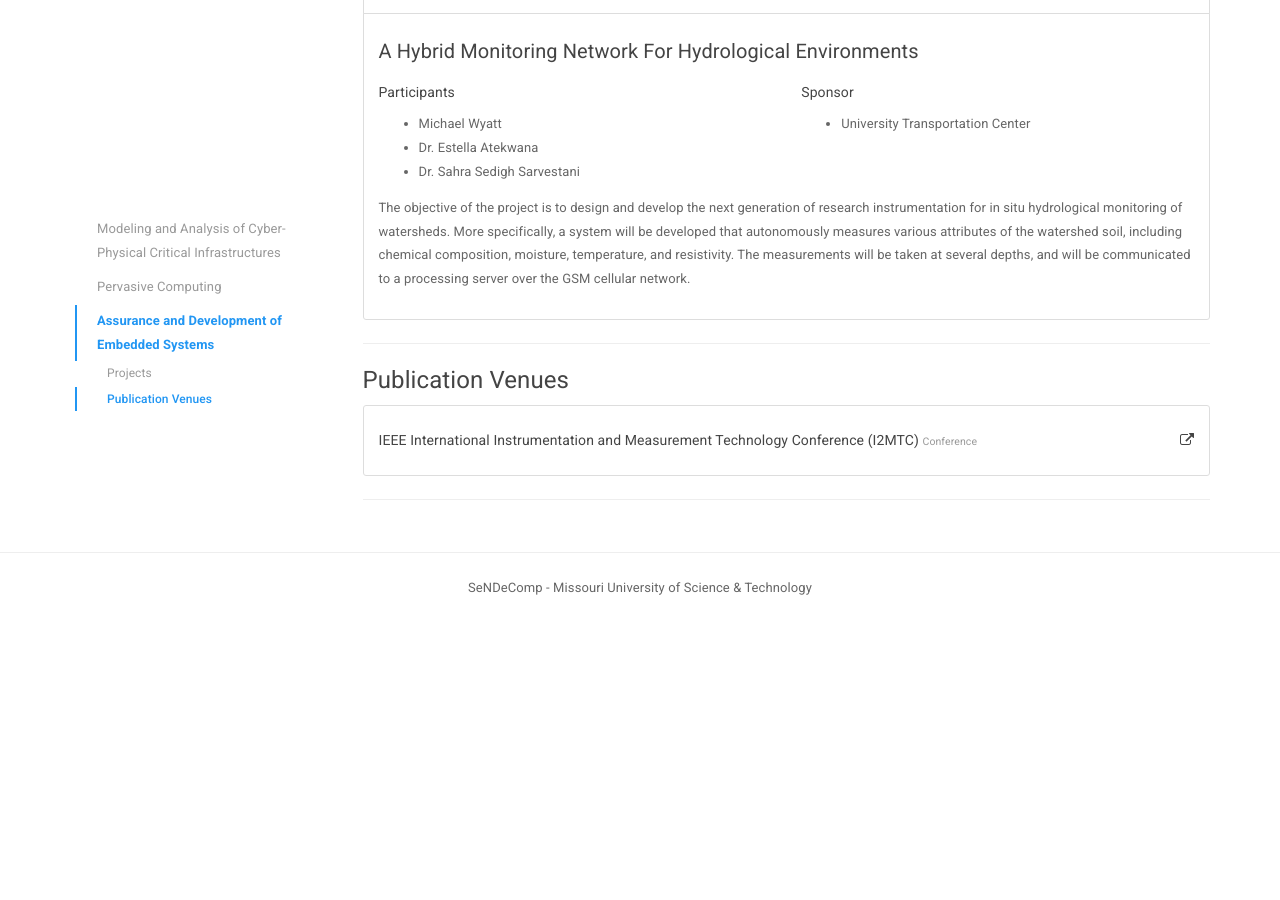
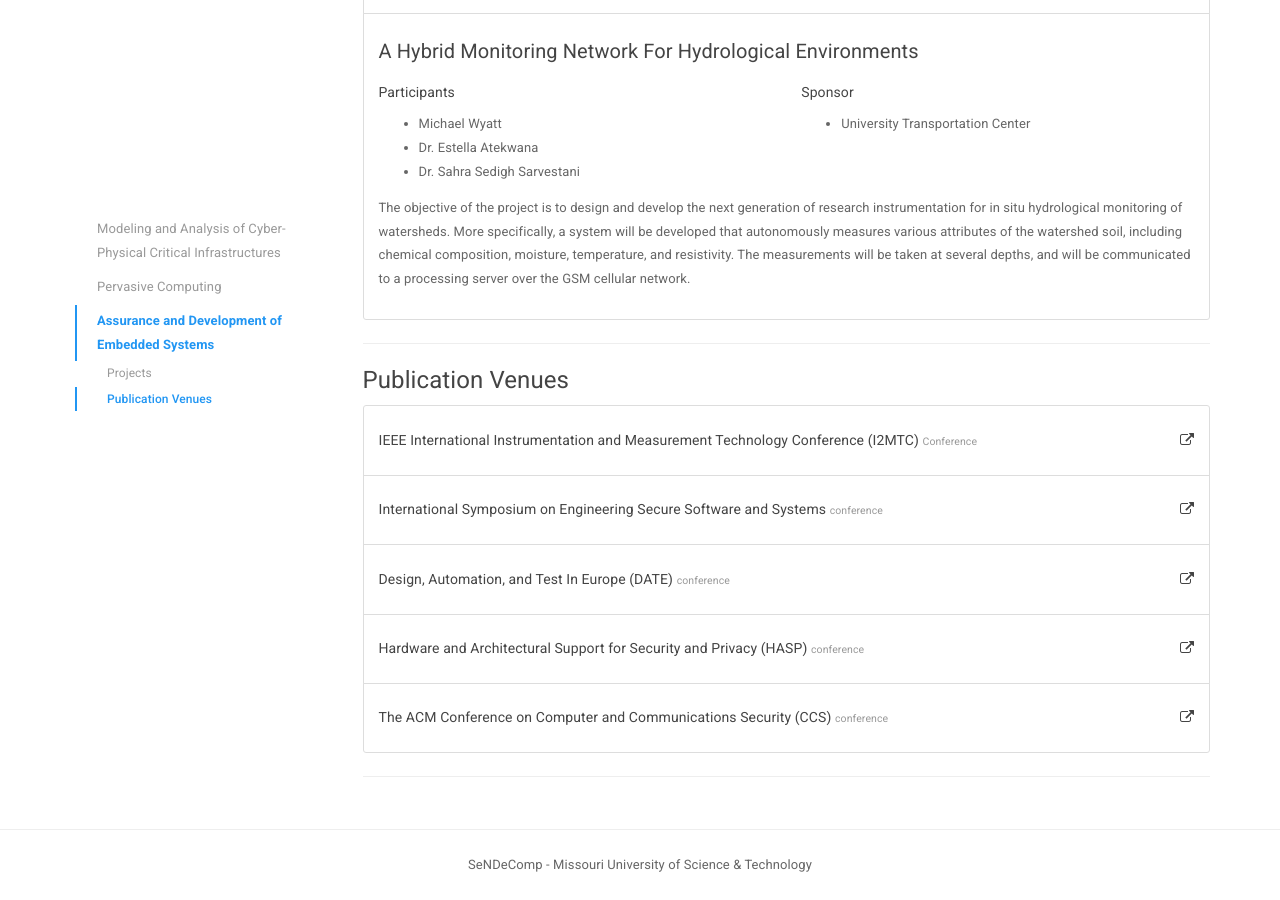
Before and after one commit to sendecomp/sendecomp-website, a Jekyll site: the page built from research-areas.html, in a window 1280 px wide and 900 px high, scrolled down 9878 px. Built offline with Jekyll 4.4.1, drawn with Linux system fonts in a browser that asks for light colours; before the commit the page ends 10501 px from its top, so only the background shows below that.

Commit message:
ESD pub venues

```diff
--- a/_data/venues.yml
+++ b/_data/venues.yml
@@ -231,3 +231,23 @@
   website: "http://2017.imtc.ieee-ims.org/"
   area: emb
   type: Conference
+
+- name: "International Symposium on Engineering Secure Software and Systems"
+  website: "https://distrinet.cs.kuleuven.be/events/essos/2017/calls-papers.html"
+  area: emb
+  type: conference
+
+- name: "Design, Automation, and Test In Europe (DATE)"
+  website: "https://www.date-conference.com/"
+  area: emb
+  type: conference
+
+- name: "Hardware and Architectural Support for Security and Privacy (HASP)"
+  website: "http://caslab.csl.yale.edu/workshops/hasp2017/"
+  area: emb
+  type: conference
+
+- name: "The ACM Conference on Computer and Communications Security (CCS)"
+  website: "http://www.sigsac.org/ccs/CCS2017/"
+  area: emb
+  type: conference
```
